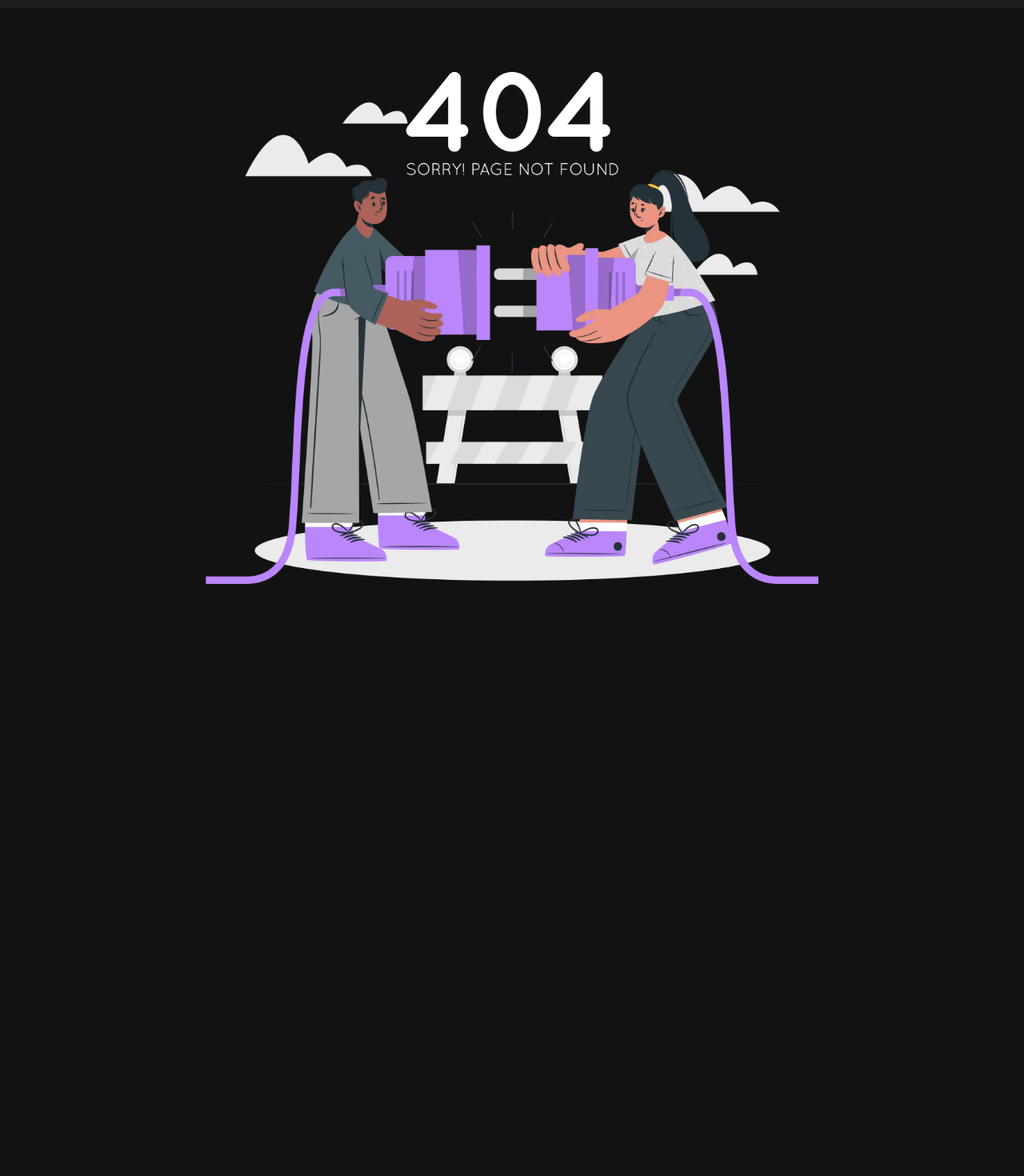
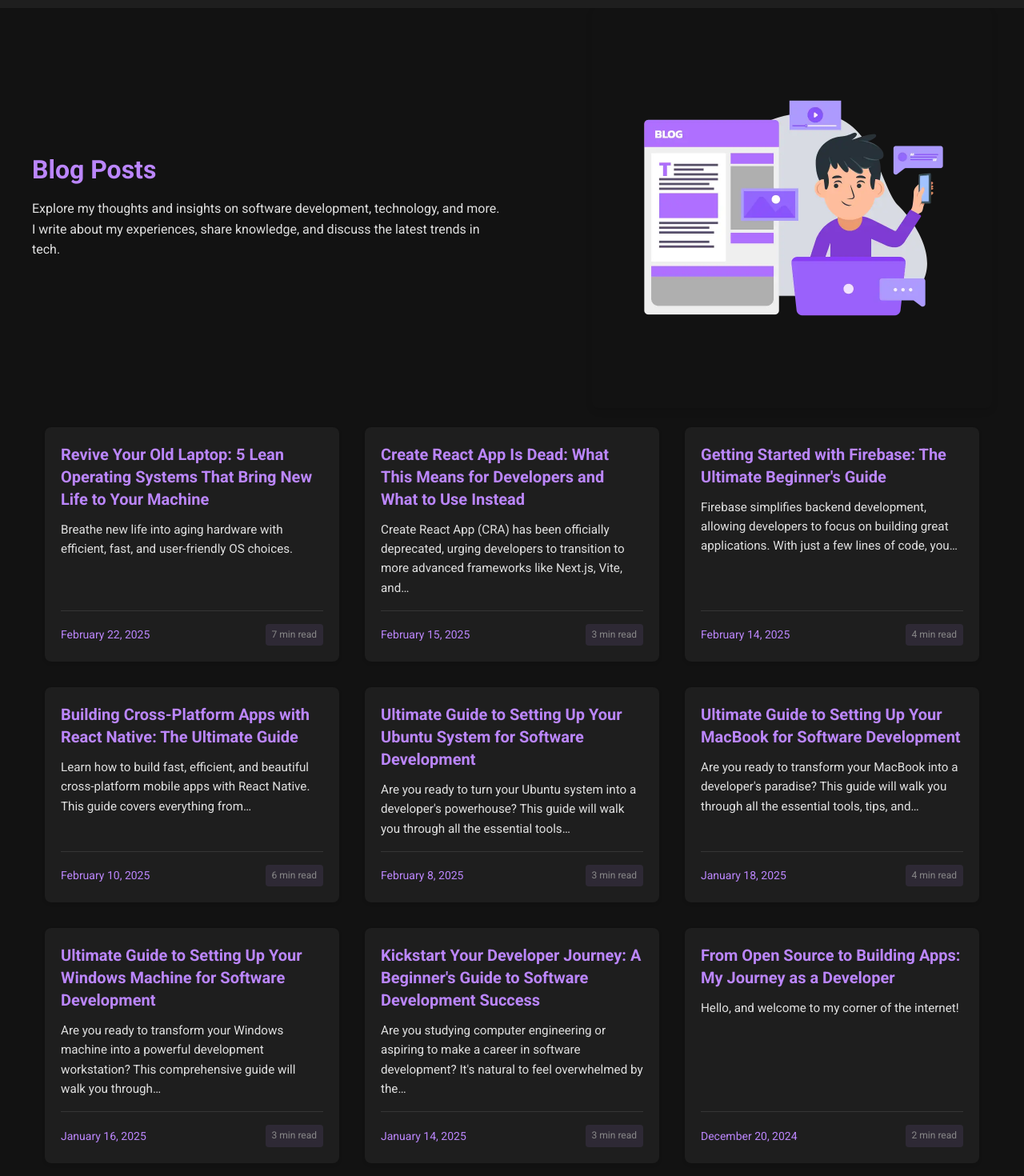
Before and after one commit to chhedadhruv/personal-portfolio, a React (Create React App) app: page /blogs in a window 1280 px wide. Shown: the part 50-1520 px from the top of the page at 80% size. Before the commit the page ends 860 px from the top, so only its background shows below. Built offline with nearby package versions, Linux system fonts and the light colour scheme.

Commit message:
feat: Add blogs section with Medium articles and animations

```diff
--- a/src/App.js
+++ b/src/App.js
@@ -7,6 +7,7 @@ const Education = lazy(() => import("./screens/Education"));
 const Experience = lazy(() => import("./screens/Experience"));
 const HomeScreen = lazy(() => import("./screens/HomeScreen"));
 const Projects = lazy(() => import("./screens/Projects"));
+const Blogs = lazy(() => import("./screens/Blogs"));
 const NotFound = lazy(() => import("./screens/NotFound"));
 
 function App() {
@@ -19,6 +20,7 @@ function App() {
           <Route path="/education" element={<Education />} />
           <Route path="/experience" element={<Experience />} />
           <Route path="/projects" element={<Projects />} />
+          <Route path="/blogs" element={<Blogs />} />
           <Route path="/contact" element={<Contact />} />
           <Route path="*" element={<NotFound />} />
         </Routes>
--- /dev/null
+++ b/src/components/BlogCard.js
@@ -0,0 +1,29 @@
+import React from "react";
+import "../styles/BlogCard.css";
+
+const BlogCard = ({ title, description, link, date, readTime }) => {
+  const formatDate = (dateString) => {
+    const options = { year: 'numeric', month: 'long', day: 'numeric' };
+    return new Date(dateString).toLocaleDateString('en-US', options);
+  };
+
+  return (
+    <a
+      href={link}
+      target="_blank"
+      rel="noopener noreferrer"
+      className="blog-card"
+    >
+      <div className="blog-card-content">
+        <h2 className="blog-title">{title}</h2>
+        <p className="blog-description">{description}</p>
+        <div className="blog-meta">
+          <span className="blog-date">{formatDate(date)}</span>
+          <span className="blog-read-time">{readTime}</span>
+        </div>
+      </div>
+    </a>
+  );
+};
+
+export default BlogCard;
--- a/src/components/Navbar.js
+++ b/src/components/Navbar.js
@@ -43,6 +43,9 @@ function Navbar() {
                     <Link to="/projects" className={isActive('/projects')} onClick={handleLinkClick}>Projects</Link>
                 </li>
                 <li>
+                    <Link to="/blogs" className={isActive('/blogs')} onClick={handleLinkClick}>Blogs</Link>
+                </li>
+                <li>
                     <Link to="/experience" className={isActive('/experience')} onClick={handleLinkClick}>Experience</Link>
                 </li>
                 <li>
--- /dev/null
+++ b/src/screens/Blogs.js
@@ -0,0 +1,107 @@
+import React, { useEffect } from "react";
+import BlogCard from "../components/BlogCard";
+import "../styles/Blogs.css";
+import AOS from "aos";
+import "aos/dist/aos.css";
+import BlogIllustration from "../assets/blog-illustration.webp";
+
+const Blogs = () => {
+  useEffect(() => {
+    AOS.init({
+      duration: 1000,
+      once: true,
+    });
+  }, []);
+
+  const blogs = [
+    {
+      title: "Revive Your Old Laptop: 5 Lean Operating Systems That Bring New Life to Your Machine",
+      description: "Breathe new life into aging hardware with efficient, fast, and user-friendly OS choices.",
+      link: "https://medium.com/@dhruvchheda/revive-your-old-laptop-5-lean-operating-systems-that-bring-new-life-to-your-machine-4b8a1a03b184",
+      date: "February 22, 2025",
+      readTime: "7 min read",
+    },
+    {
+      title: "Create React App Is Dead: What This Means for Developers and What to Use Instead",
+      description: "Create React App (CRA) has been officially deprecated, urging developers to transition to more advanced frameworks like Next.js, Vite, and…",
+      link: "https://medium.com/@dhruvchheda/create-react-app-is-dead-what-this-means-for-developers-and-what-to-use-instead-6b7fa163a9e6",
+      date: "February 15, 2025",
+      readTime: "3 min read",
+    },
+    {
+      title: "Getting Started with Firebase: The Ultimate Beginner's Guide",
+      description: "Firebase simplifies backend development, allowing developers to focus on building great applications. With just a few lines of code, you…",
+      link: "https://medium.com/@dhruvchheda/getting-started-with-firebase-the-ultimate-beginners-guide-121421081558",
+      date: "February 14, 2025",
+      readTime: "4 min read",
+    },
+    {
+      title: "Building Cross-Platform Apps with React Native: The Ultimate Guide",
+      description: "Learn how to build fast, efficient, and beautiful cross-platform mobile apps with React Native. This guide covers everything from…",
+      link: "https://medium.com/@dhruvchheda/building-cross-platform-apps-with-react-native-the-ultimate-guide-8aaac6f12c58",
+      date: "February 10, 2025",
+      readTime: "6 min read",
+    },
+    {
+      title: "Ultimate Guide to Setting Up Your Ubuntu System for Software Development",
+      description: "Are you ready to turn your Ubuntu system into a developer's powerhouse? This guide will walk you through all the essential tools…",
+      link: "https://medium.com/@dhruvchheda/ultimate-guide-to-setting-up-your-ubuntu-system-for-software-development-4eada57117dc",
+      date: "February 8, 2025",
+      readTime: "3 min read",
+    },
+    {
+      title: "Ultimate Guide to Setting Up Your MacBook for Software Development",
+      description: "Are you ready to transform your MacBook into a developer's paradise? This guide will walk you through all the essential tools, tips, and…",
+      link: "https://medium.com/@dhruvchheda/ultimate-guide-to-setting-up-your-macbook-for-software-development-4afcec1ac521",
+      date: "January 18, 2025",
+      readTime: "4 min read",
+    },
+    {
+      title: "Ultimate Guide to Setting Up Your Windows Machine for Software Development",
+      description: "Are you ready to transform your Windows machine into a powerful development workstation? This comprehensive guide will walk you through…",
+      link: "https://medium.com/@dhruvchheda/ultimate-guide-to-setting-up-your-windows-machine-for-software-development-4036f4fc17c3",
+      date: "January 16, 2025",
+      readTime: "3 min read",
+    },
+    {
+      title: "Kickstart Your Developer Journey: A Beginner's Guide to Software Development Success",
+      description: "Are you studying computer engineering or aspiring to make a career in software development? It's natural to feel overwhelmed by the…",
+      link: "https://medium.com/@dhruvchheda/kickstart-your-developer-journey-a-beginners-guide-to-software-development-success-1d45882d58dd",
+      date: "January 14, 2025",
+      readTime: "3 min read",
+    },
+    {
+      title: "From Open Source to Building Apps: My Journey as a Developer",
+      description: "Hello, and welcome to my corner of the internet!",
+      link: "https://medium.com/@dhruvchheda/from-open-source-to-building-apps-my-journey-as-a-developer-4e3b93a1a7bf",
+      date: "December 20, 2024",
+      readTime: "2 min read",
+    }
+  ].sort((a, b) => new Date(b.date) - new Date(a.date));
+
+  return (
+    <div className="blogs-container">
+      <div className="blogs-header" data-aos="fade-up">
+        <div className="blogs-text">
+          <h1 className="blogs-title">Blog Posts</h1>
+          <p className="blogs-description">
+            Explore my thoughts and insights on software development, technology, and more.
+            I write about my experiences, share knowledge, and discuss the latest trends in tech.
+          </p>
+        </div>
+        <div className="blogs-illustration">
+          <img src={BlogIllustration} alt="Blogging illustration" />
+        </div>
+      </div>
+      <div className="blogs-grid">
+        {blogs.map((blog, index) => (
+          <div key={index} data-aos="fade-up" data-aos-delay={index * 100}>
+            <BlogCard {...blog} />
+          </div>
+        ))}
+      </div>
+    </div>
+  );
+};
+
+export default Blogs;
--- /dev/null
+++ b/src/styles/BlogCard.css
@@ -0,0 +1,72 @@
+.blog-card {
+  background: #1e1e1e;
+  border-radius: 8px;
+  box-shadow: 0 2px 4px rgba(0, 0, 0, 0.1);
+  transition: transform 0.3s ease, box-shadow 0.3s ease;
+  overflow: hidden;
+  height: 100%;
+  text-decoration: none;
+  display: block;
+  cursor: pointer;
+}
+
+.blog-card:hover {
+  transform: translateY(-5px);
+  box-shadow: 0 6px 12px rgba(0, 0, 0, 0.2);
+}
+
+.blog-card-content {
+  padding: 20px;
+  height: 100%;
+  display: flex;
+  flex-direction: column;
+}
+
+.blog-title {
+  font-size: 1.25rem;
+  color: #bb86fc;
+  margin-bottom: 0.75rem;
+  line-height: 1.4;
+  transition: color 0.3s ease;
+}
+
+.blog-description {
+  color: #e0e0e0;
+  font-size: 0.95rem;
+  line-height: 1.6;
+  margin-bottom: 1rem;
+  flex-grow: 1;
+}
+
+.blog-meta {
+  display: flex;
+  justify-content: space-between;
+  align-items: center;
+  color: #888;
+  font-size: 0.875rem;
+  padding-top: 1rem;
+  border-top: 1px solid rgba(255, 255, 255, 0.1);
+}
+
+.blog-date {
+  color: #bb86fc;
+  font-weight: 500;
+}
+
+.blog-read-time {
+  background: rgba(187, 134, 252, 0.1);
+  padding: 4px 8px;
+  border-radius: 4px;
+  font-size: 0.75rem;
+}
+
+.blog-link {
+  color: #007bff;
+  text-decoration: none;
+  font-weight: 500;
+  transition: color 0.3s ease;
+}
+
+.blog-link:hover {
+  color: #0056b3;
+}
--- /dev/null
+++ b/src/styles/Blogs.css
@@ -0,0 +1,73 @@
+.blogs-container {
+  /* padding: 20px; */
+  max-width: 1200px;
+  margin: 0 auto;
+}
+
+.blogs-header {
+  display: flex;
+  justify-content: space-between;
+  align-items: center;
+  /* margin-bottom: 40px; */
+}
+
+.blogs-text {
+  flex: 1;
+  padding-right: 20px;
+}
+
+.blogs-title {
+  font-size: 32px;
+  color: #bb86fc;
+  margin-bottom: 10px;
+}
+
+.blogs-description {
+  font-size: 16px;
+  line-height: 1.6;
+  color: #e0e0e0;
+}
+
+.blogs-illustration {
+  flex: 1;
+  text-align: right;
+}
+
+.blogs-illustration img {
+  max-width: 100%;
+  height: 500px;
+  border-radius: 8px;
+  box-shadow: 0 4px 8px rgba(0, 0, 0, 0.1);
+  transition: transform 0.3s ease;
+}
+
+.blogs-illustration img:hover {
+  transform: scale(1.05);
+}
+
+.blogs-grid {
+  display: grid;
+  grid-template-columns: repeat(auto-fill, minmax(300px, 1fr));
+  gap: 2rem;
+  padding: 1rem;
+}
+
+@media screen and (max-width: 768px) {
+  .blogs-header {
+    flex-direction: column;
+    text-align: center;
+  }
+
+  .blogs-text {
+    padding-right: 0;
+    margin-bottom: 20px;
+  }
+
+  .blogs-illustration {
+    text-align: center;
+  }
+
+  .blogs-grid {
+    grid-template-columns: 1fr;
+  }
+}
```
Also changed, not shown: src/assets/blog-illustration.webp (added), 1 other file (tests, documents, lock files or other folders).
